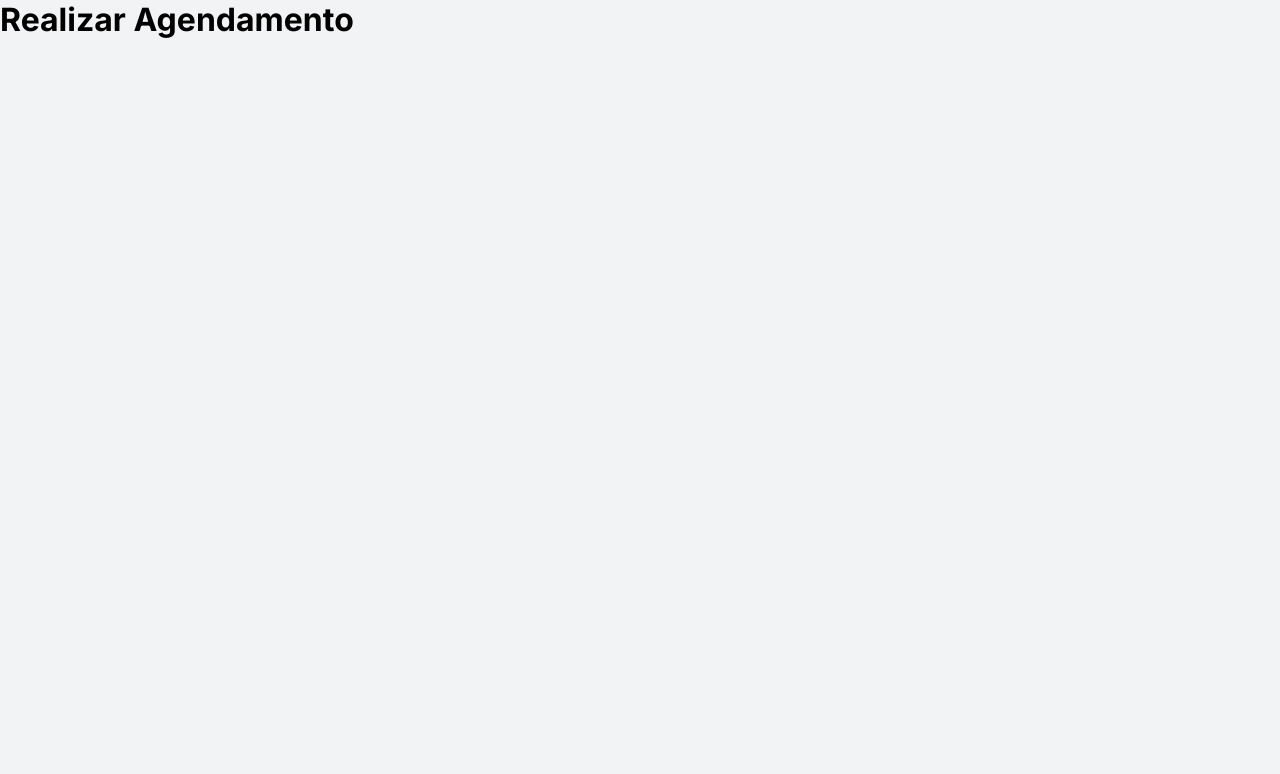
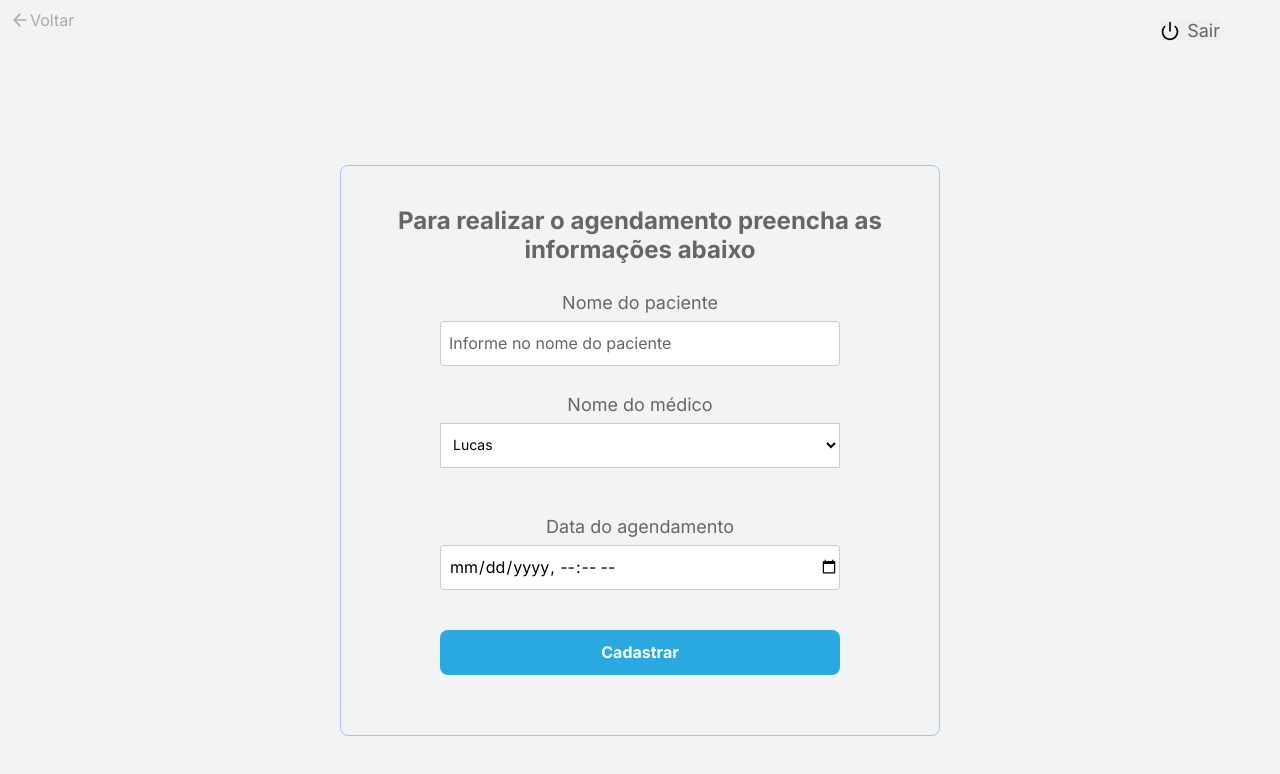
Before and after one commit to tem-saude/desafio-tem, a React (Create React App) app in the folder frontend/: page /register in a window 1280 px wide. Shown: the top 774 px of the page. Built offline with nearby package versions, Linux system fonts and the light colour scheme.

Commit message:
feat: add register page

```diff
--- a/frontend/src/pages/Home/index.tsx
+++ b/frontend/src/pages/Home/index.tsx
@@ -19,7 +19,7 @@ const Home:React.FC  =() =>{
         <LeftContent >
             <img src={createAppointmentImage} alt="Create Appointment Icon"/>
             <strong> Criar um novo Agendamento </strong>
-            <Link to="/register"> Clique Aqui </Link>
+           <Link to="/register">Clique Aqui </Link>
         </LeftContent>
 
         <RightContent>
--- a/frontend/src/pages/Register/index.tsx
+++ b/frontend/src/pages/Register/index.tsx
@@ -1,10 +1,49 @@
 import React from 'react';
-
+import {Link} from 'react-router-dom'
+import {FiArrowLeft} from 'react-icons/fi'
+import {Container, Form, Content} from './styles'
+import ExitButton from '../../components/Button'
 
 const Register:React.FC = () =>{
   return(
     <>
-      <h1> Realizar Agendamento </h1>
+     <Content>
+       <div>
+         <Link to="/home">
+        <FiArrowLeft size={20}color="#aaa"/>
+         <span> Voltar</span>
+         </Link>
+       </div>
+      <ExitButton/>
+     </Content>
+      <Container>
+          <Form>
+            <h1> Para realizar o agendamento preencha as informações abaixo</h1>
+            <div>
+              <span> Nome do paciente</span>
+              <input type="text" name="name" placeholder="Informe no nome do paciente"/>
+            </div>
+
+            <div>
+              <span> Nome do médico </span>
+              <select name="medic" defaultValue="disabled">
+                <option> Lucas </option>
+                <option> Sarah </option>
+                <option> Jorge  </option>
+                <option> Ana </option>
+                <option> Vitória </option>
+              </select>
+            </div>
+
+            <div>
+              <span>Data do agendamento</span>
+              <input type="datetime-local"/>
+            </div>
+
+            <button type="submit"> Cadastrar</button>
+
+          </Form>
+      </Container>
     </>
   )
 }
--- /dev/null
+++ b/frontend/src/pages/Register/styles.ts
@@ -0,0 +1,139 @@
+import styled from 'styled-components';
+import {shade} from 'polished'
+import * as colors from '../../config/colors'
+
+export const Container = styled.div`
+height: 100%;
+width: 100%;
+display:flex;
+flex-direction:column;
+align-items:center;
+justify-content:center;
+`
+
+
+export const Form = styled.form`
+ width:100%;
+ max-width: 600px;
+ margin-top: 20px;
+ border: 1px solid ${colors.textHighlight};
+ padding: 40px 20px;
+ display:flex;
+ flex-direction:column;
+ align-items:center;
+ justify-content:center;
+ border-radius: 8px;
+
+  h1{
+    font-size: 24px;
+    text-align:center;
+    color:${colors.text};
+    margin-bottom:20px;
+  }
+
+div{
+  width: 100%;
+  display:flex;
+  flex-direction:column;
+  align-items:center;
+  justify-content:center;
+
+  & + div{
+    margin: 20px 0;
+  }
+
+  span{
+    font-size: 18px;
+    margin: 8px 0;
+    color:${colors.text}
+  }
+
+  input[type='text']{
+    width: 100%;
+    max-width: 400px;
+    height: 45px;
+    border: 1px solid #ccc;
+    border-radius:4px;
+    padding-left: 8px;
+    &:focus{
+      border: 2px solid ${colors.blueTwitter};
+    }
+
+    &::placeholder{
+      color:${colors.text}
+    }
+
+
+
+  }
+
+  select {
+    width: 100%;
+    max-width: 400px;
+    height: 45px;
+    border: 1px solid #ccc;
+    background:#fff;
+    padding-left: 8px;
+    cursor:pointer;
+    font-size:14px;
+
+    option{
+      cursor: pointer;
+      padding: 8px 0;
+    }
+
+    &:focus{
+      border: 2px solid ${colors.blueTwitter}
+    }
+  }
+
+  input[type="datetime-local"]{
+
+    width: 100%;
+    max-width: 400px;
+    height: 45px;
+    border: 1px solid #ccc;
+    border-radius:4px;
+    padding-left: 8px;
+
+    &:focus{
+      border: 2px solid ${colors.blueTwitter}
+    }
+  }
+}
+
+button{
+    margin: 20px 0;
+    width: 100%;
+    max-width:400px;
+    height:45px;
+    background:${colors.blueTwitter};
+    border: 0;
+    color:#fff;
+    font-weight:bold;
+    border-radius:8px;
+
+    &:hover{
+      background:${shade(0.2, '#2aa9e0')}
+    }
+  }
+
+`
+
+
+export const Content = styled.div`
+  padding: 10px;
+  a{
+    display:flex;
+    align-items:center;
+    color:#aaa;
+  }
+  div{
+    display:flex;
+    align-items:center;
+    color:${colors.text}
+
+
+  }
+
+`
```
